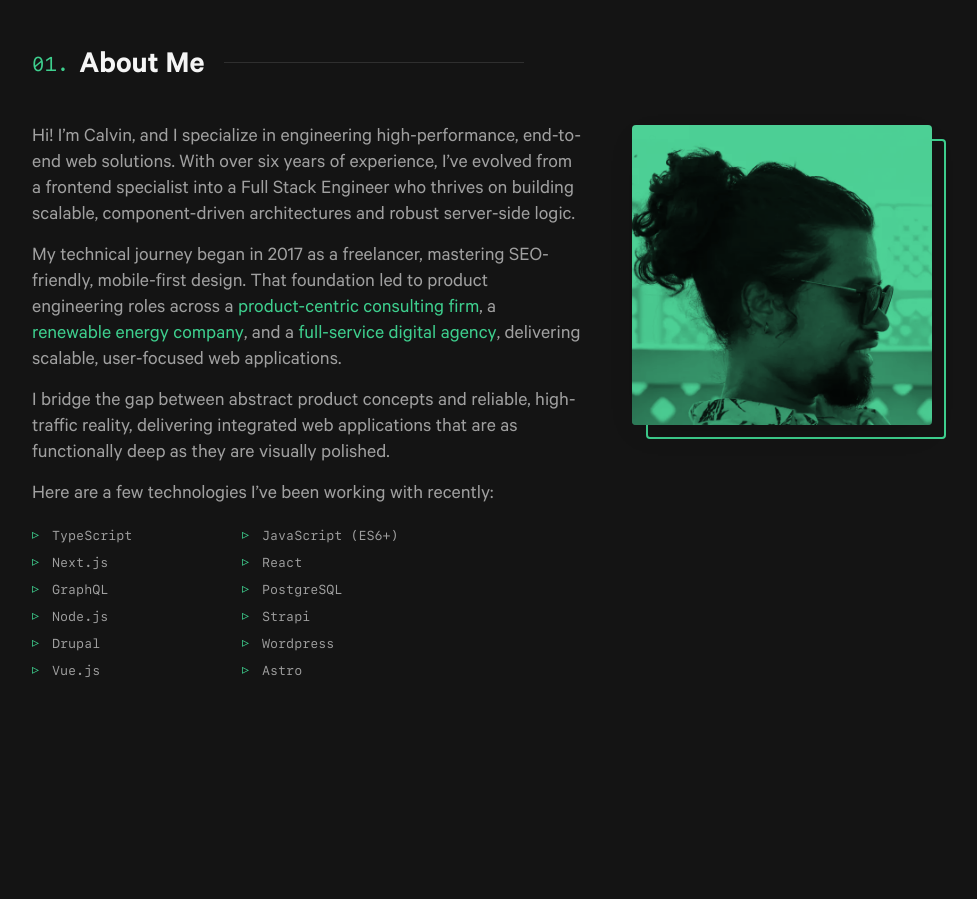
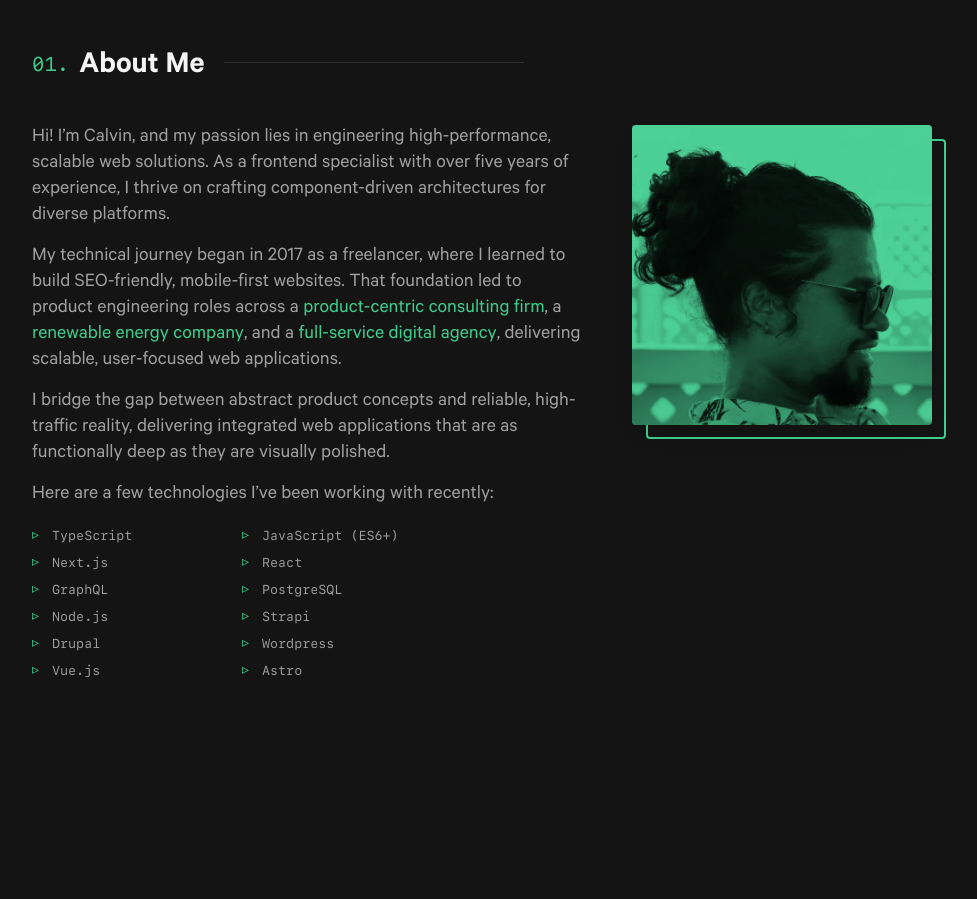
Before and after one commit to calvingomes/cal-portfolio, a Next.js app: page / in a window 1280 px wide. Shown: the part 900-1799 px from the top of the page, without its empty margins (158-1135 px from the left). Built offline with nearby package versions, Linux system fonts and the light colour scheme.

Commit message:
update About section

```diff
--- a/src/components/About/About.tsx
+++ b/src/components/About/About.tsx
@@ -43,17 +43,16 @@ const About = () => {
       <div className={styles.inner}>
         <div className={styles.text}>
           <p>
-            Hi! I’m Calvin, and I specialize in engineering high-performance,
-            end-to-end web solutions. With over six years of experience, I’ve
-            evolved from a frontend specialist into a Full Stack Engineer who
-            thrives on building scalable, component-driven architectures and
-            robust server-side logic.
+            Hi! I’m Calvin, and my passion lies in engineering high-performance,
+            scalable web solutions. As a frontend specialist with over five years
+            of experience, I thrive on crafting component-driven architectures
+            for diverse platforms.
           </p>
 
           <p>
-            My technical journey began in 2017 as a freelancer, mastering
-            SEO-friendly, mobile-first design. That foundation led to product
-            engineering roles across a{" "}
+            My technical journey began in 2017 as a freelancer, where I learned
+            to build SEO-friendly, mobile-first websites. That foundation led to
+            product engineering roles across a{" "}
             <a href="https://codingmart.com/" target="_blank" rel="noreferrer">
               product-centric consulting firm
             </a>
```
